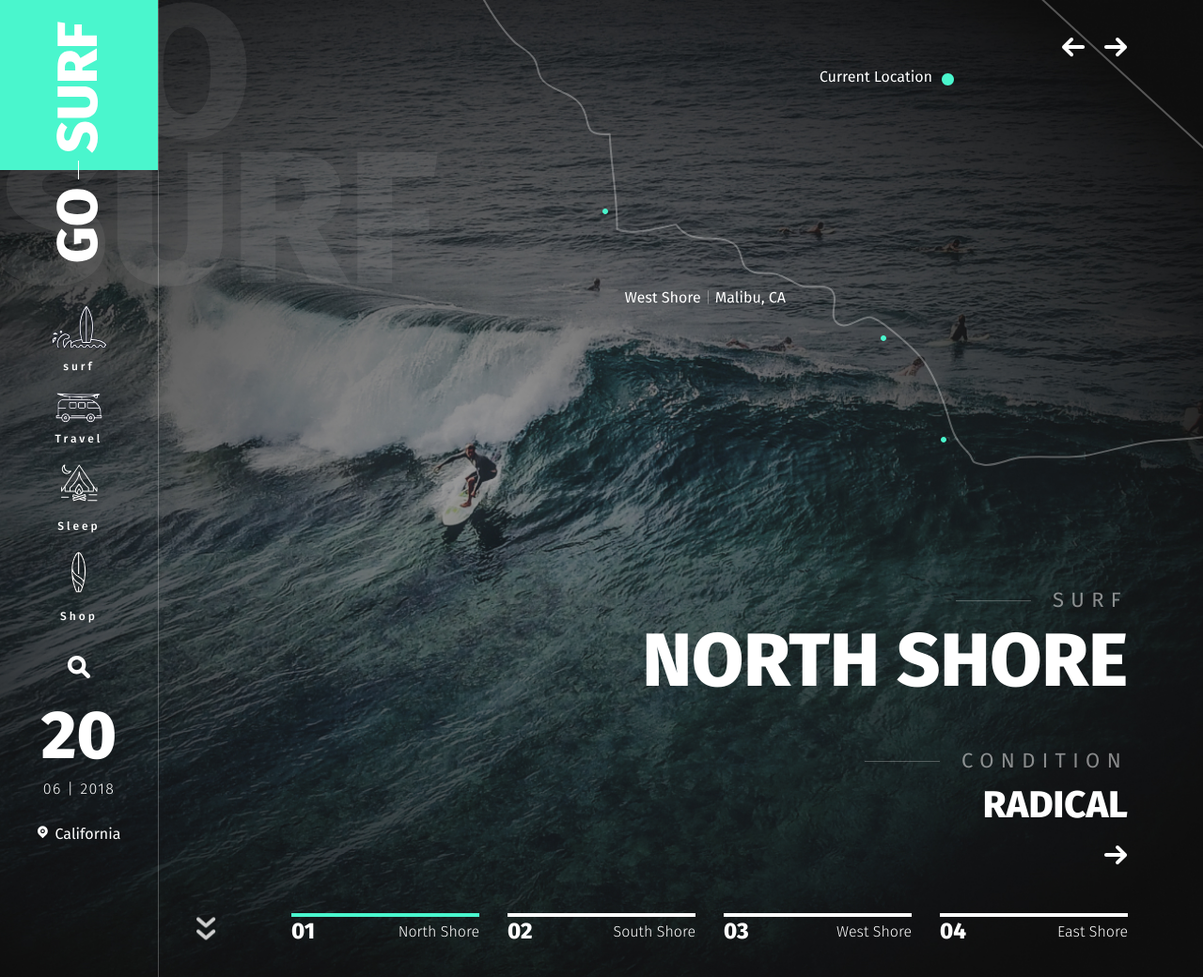
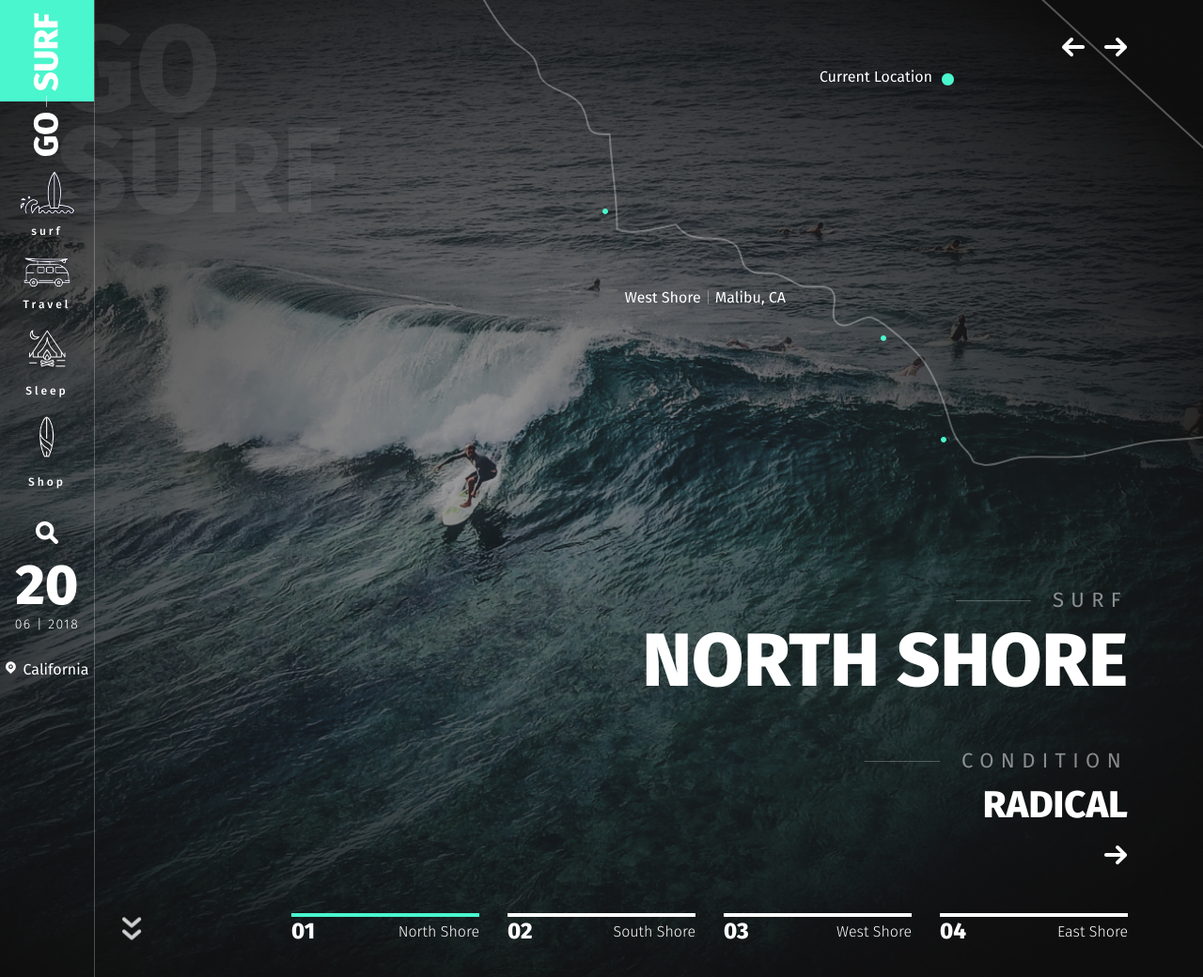
Before and after one commit to VadymStukalov/go-surf, a website: page index.html in a window 1280 px wide. Shown: the top 1040 px of the page at 94% size. Drawn offline with nearby package versions, Linux system fonts and the light colour scheme.

Commit message:
begin adaptive for header

```diff
--- /dev/null
+++ b/app/sass/basic/_media.scss
@@ -0,0 +1,34 @@
+@media (max-width: 1400px) {
+  .logo {
+    img {
+      width: 100px;
+    }
+  }
+
+  .header__title {
+    font-size: 130px;
+    line-height: 108px;
+    left: 60px;
+    top: 20px;
+  }
+
+  .menu {
+    padding-top: 10px;
+  }
+
+  .header__search {
+    padding-bottom: 8px;
+  }
+
+  .header__date {
+    font-size: 60px;
+    span {
+      font-size: 14px;
+      padding-top: 0;
+    }
+  }
+
+  .header__arrows {
+    left: 130px;
+  }
+}
--- a/app/sass/blocks/_shop.scss
+++ b/app/sass/blocks/_shop.scss
@@ -9,7 +9,7 @@
   max-width: 480px;
   margin-right: 40px;
   .descr__head {
-    max-width: 350px;
+    width: 350px;
     margin-bottom: 47px;
   }
 }
@@ -67,7 +67,7 @@
 .shop__slider-content {
   display: flex;
   align-items: flex-end;
-  padding-left: 150px;
+  padding-left: 100px;
 }
 .surfboard {
   position: relative;
--- a/app/sass/main.scss
+++ b/app/sass/main.scss
@@ -25,3 +25,9 @@
 // footer
 
 @import "./blocks/footer";
+
+@import "./basic/media";
+
+.space {
+  display: none;
+}
--- a/index.html
+++ b/index.html
@@ -208,6 +208,8 @@
         </div>
       </div>
     </header>
+
+    <section class="space">
       <div class="container">
         <section class="surf">
           <div class="title">
@@ -1095,7 +1097,9 @@
               </div>
               <div
                 class="sleep-slider__info"
-              style="background-image: url(./app/images/img/frangipani-sm.png)"
+                style="
+                  background-image: url(./app/images/img/frangipani-sm.png);
+                "
               >
                 <div class="sleep-slider__info-item">
                   <div class="sleep-slider__item-subtitle">Resort</div>
@@ -1184,7 +1188,9 @@
               </div>
               <div
                 class="sleep-slider__info"
-              style="background-image: url(./app/images/img/frangipani-sm.png)"
+                style="
+                  background-image: url(./app/images/img/frangipani-sm.png);
+                "
               >
                 <div class="sleep-slider__info-item">
                   <div class="sleep-slider__item-subtitle">Resort</div>
@@ -1274,7 +1280,9 @@
               </div>
               <div
                 class="sleep-slider__info"
-              style="background-image: url(./app/images/img/frangipani-sm.png)"
+                style="
+                  background-image: url(./app/images/img/frangipani-sm.png);
+                "
               >
                 <div class="sleep-slider__info-item">
                   <div class="sleep-slider__item-subtitle">Resort</div>
@@ -1363,7 +1371,9 @@
               </div>
               <div
                 class="sleep-slider__info"
-              style="background-image: url(./app/images/img/frangipani-sm.png)"
+                style="
+                  background-image: url(./app/images/img/frangipani-sm.png);
+                "
               >
                 <div class="sleep-slider__info-item">
                   <div class="sleep-slider__item-subtitle">Resort</div>
@@ -1452,7 +1462,9 @@
               </div>
               <div
                 class="sleep-slider__info"
-              style="background-image: url(./app/images/img/frangipani-sm.png)"
+                style="
+                  background-image: url(./app/images/img/frangipani-sm.png);
+                "
               >
                 <div class="sleep-slider__info-item">
                   <div class="sleep-slider__item-subtitle">Resort</div>
@@ -1541,7 +1553,9 @@
               </div>
               <div
                 class="sleep-slider__info"
-              style="background-image: url(./app/images/img/frangipani-sm.png)"
+                style="
+                  background-image: url(./app/images/img/frangipani-sm.png);
+                "
               >
                 <div class="sleep-slider__info-item">
                   <div class="sleep-slider__item-subtitle">Resort</div>
@@ -1630,7 +1644,9 @@
               </div>
               <div
                 class="sleep-slider__info"
-              style="background-image: url(./app/images/img/frangipani-sm.png)"
+                style="
+                  background-image: url(./app/images/img/frangipani-sm.png);
+                "
               >
                 <div class="sleep-slider__info-item">
                   <div class="sleep-slider__item-subtitle">Resort</div>
@@ -1719,7 +1735,9 @@
               </div>
               <div
                 class="sleep-slider__info"
-              style="background-image: url(./app/images/img/frangipani-sm.png)"
+                style="
+                  background-image: url(./app/images/img/frangipani-sm.png);
+                "
               >
                 <div class="sleep-slider__info-item">
                   <div class="sleep-slider__item-subtitle">Resort</div>
@@ -2013,6 +2031,7 @@
           <div class="footer-copy">© Go-Surf 2018. All Rights Reserved.</div>
         </footer>
       </div>
+    </section>
     <script src="https://ajax.googleapis.com/ajax/libs/jquery/3.7.1/jquery.min.js"></script>
     <!-- <script src="./app/js/slick.min.js"></script> -->
     <!-- <script
```
Also changed, not shown: css/main.css, 1 other file. Lines whose indentation alone changed are shown as unchanged.
